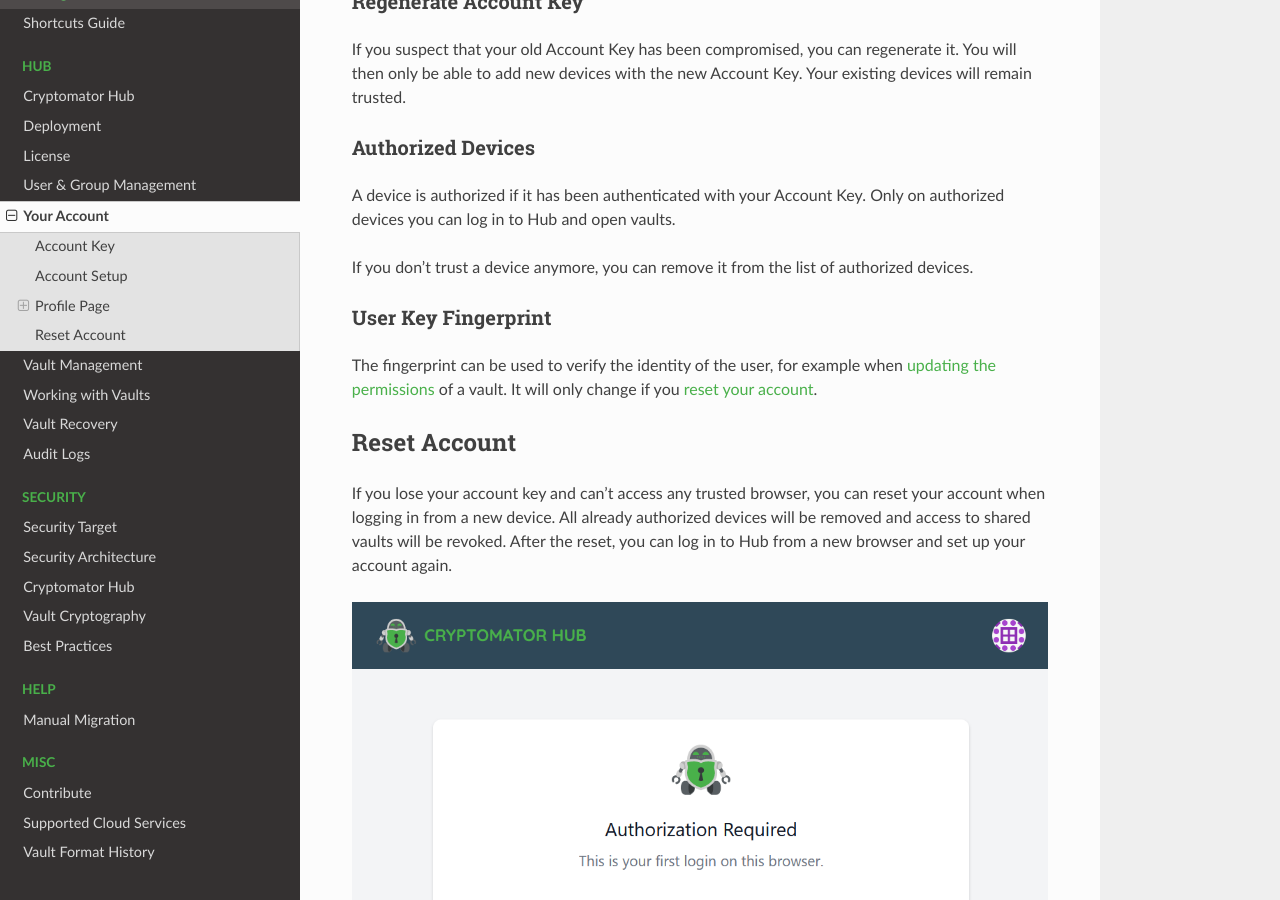
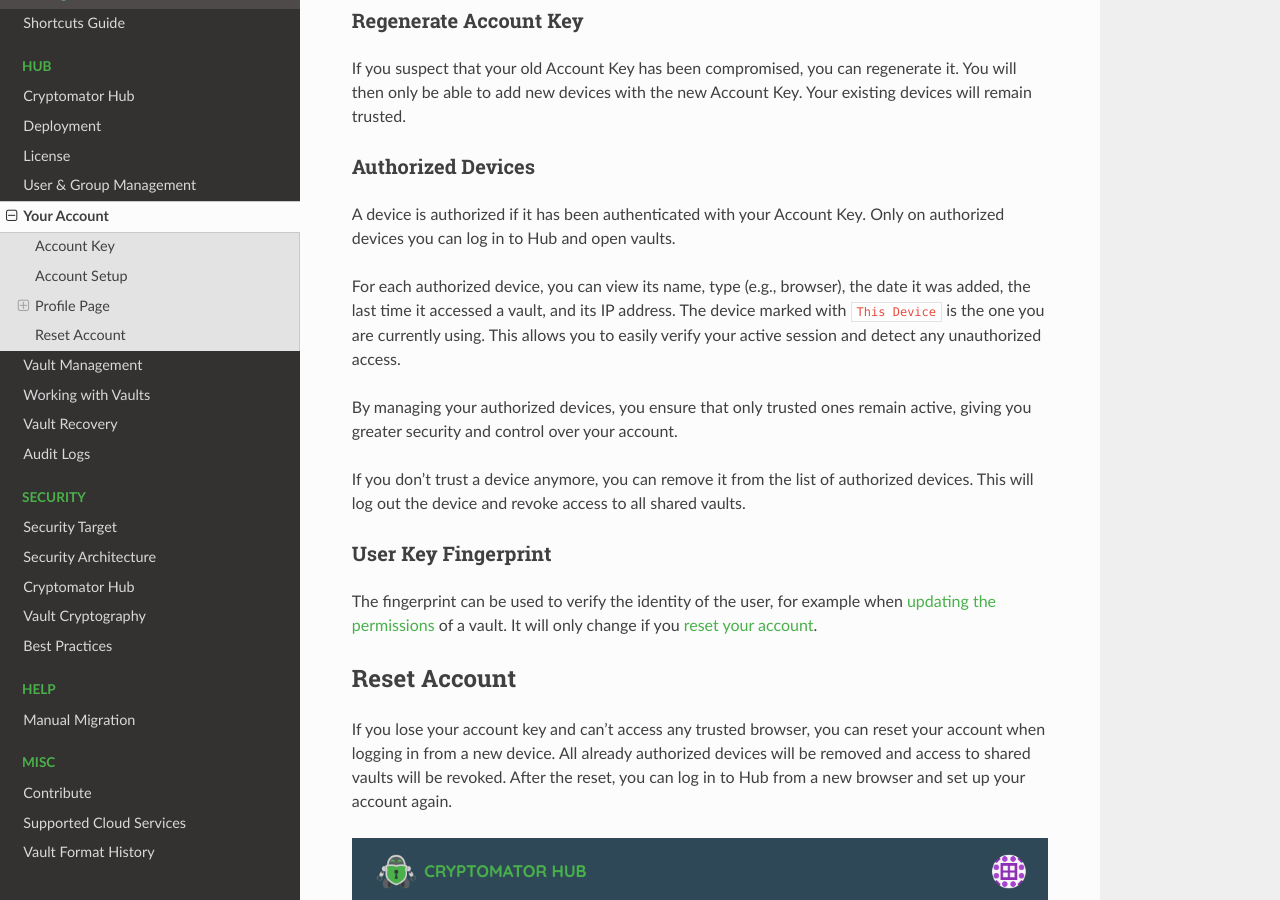
Before and after one commit to cryptomator/docs, a Sphinx documentation site: the page built from source/hub/your-account.rst, in a window 1280 px wide and 900 px high, scrolled down 2395 px. Built offline with Sphinx 7.4.7 and the Read the Docs theme 3.1.0, drawn with Linux system fonts in a browser that asks for light colours.

Commit message:
Update authorized devices section and auditlog overview screenshot

```diff
--- a/source/hub/your-account.rst
+++ b/source/hub/your-account.rst
@@ -76,8 +76,12 @@
 A device is authorized if it has been authenticated with your Account Key.
 Only on authorized devices you can log in to Hub and open vaults.
 
+For each authorized device, you can view its name, type (e.g., browser), the date it was added, the last time it accessed a vault, and its IP address. The device marked with ``This Device`` is the one you are currently using. This allows you to easily verify your active session and detect any unauthorized access.
+
+By managing your authorized devices, you ensure that only trusted ones remain active, giving you greater security and control over your account.
+
 If you don't trust a device anymore, you can remove it from the list of authorized devices.
-
+This will log out the device and revoke access to all shared vaults.
 
 .. _hub/your-account/profile/fingerprint:
 
```
Also changed, not shown: source/img/hub/auditlogs-overview.png, source/img/hub/profile-view.png.
